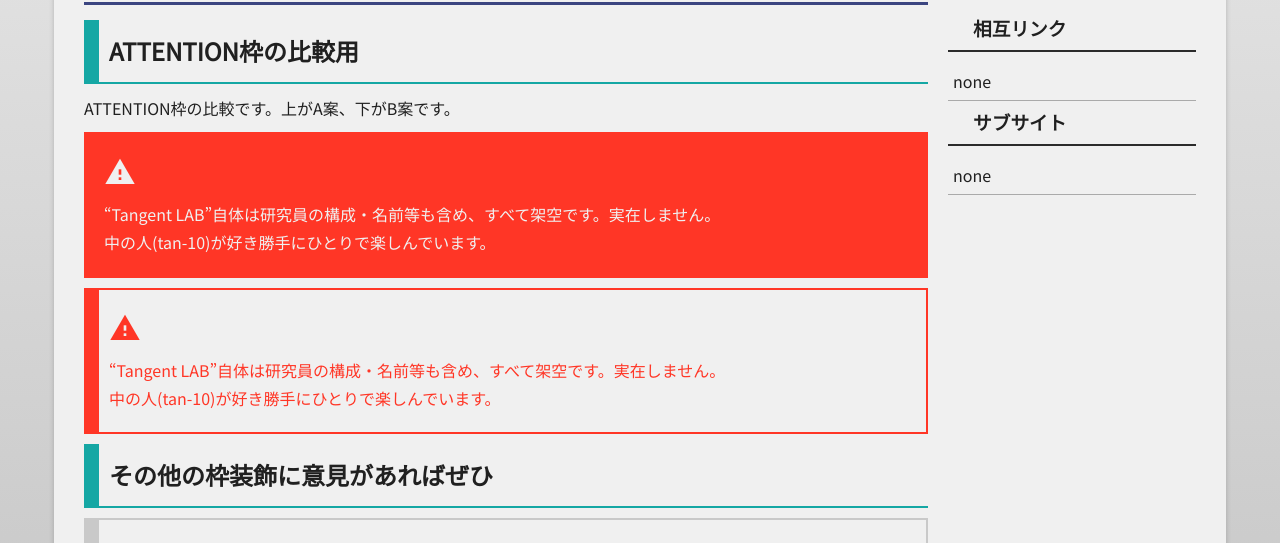
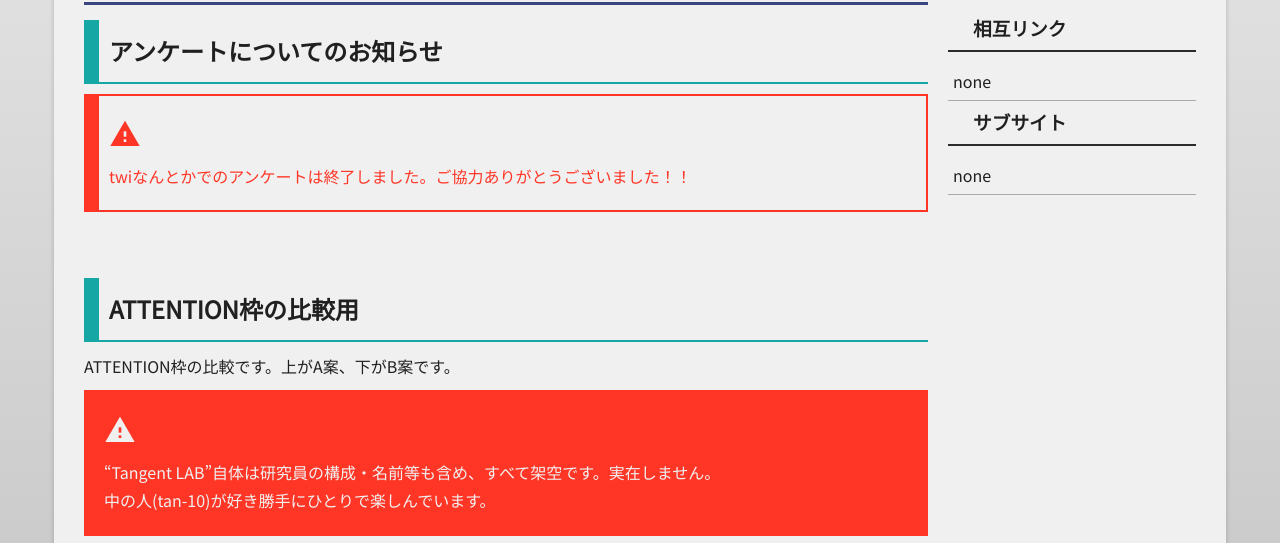
Before and after one commit to tan-10/tan-10.github.io, a plain HTML site: page hikakuyo.html in a window 1280 px wide. Shown: the part 180-723 px from the top of the page. Drawn offline with Linux system fonts and the light colour scheme.

Commit message:
Update hikakuyo.html

```diff
--- a/hikakuyo.html
+++ b/hikakuyo.html
@@ -31,6 +31,11 @@
   </div>
   <div class="contents">
     <h1><span class="icon">biotech</span>ようこそ。Tangent LAB です。</h1>
+    <h2>アンケートについてのお知らせ</h2>
+    <div class="att-b">
+      <p>twiなんとかでのアンケートは終了しました。ご協力ありがとうございました！！</p>
+    </div>
+    <br><br>
     <h2>ATTENTION枠の比較用</h2>
     <p>ATTENTION枠の比較です。上がA案、下がB案です。</p>
     <div class="att-a">
@@ -39,7 +44,8 @@
     </div>
     <div class="att-b">
       <p>“Tangent LAB”自体は研究員の構成・名前等も含め、すべて架空です。実在しません。
-      <br>中の人(tan-10)が好き勝手にひとりで楽しんでいます。</p>
+      <br>中の人(tan-10)が好き勝手にひとりで楽しんでいます。
+      <br><u>こちらの案が採用されました</u></p>
     </div>
     <h2>その他の枠装飾に意見があればぜひ</h2>
     <blockquote>
```
